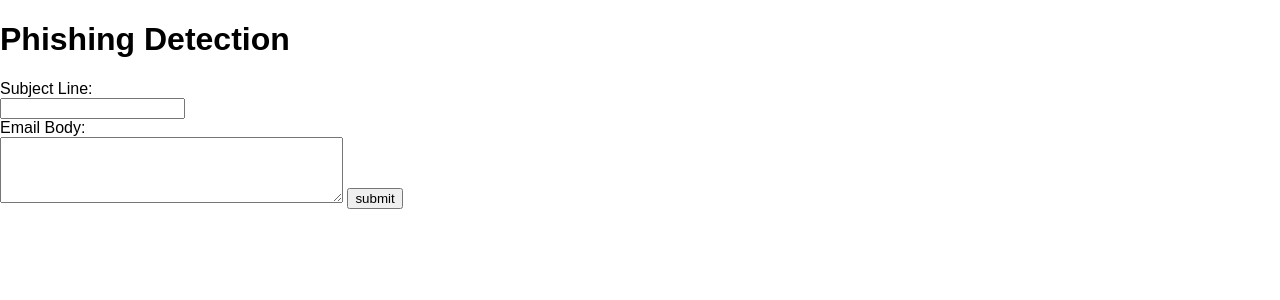
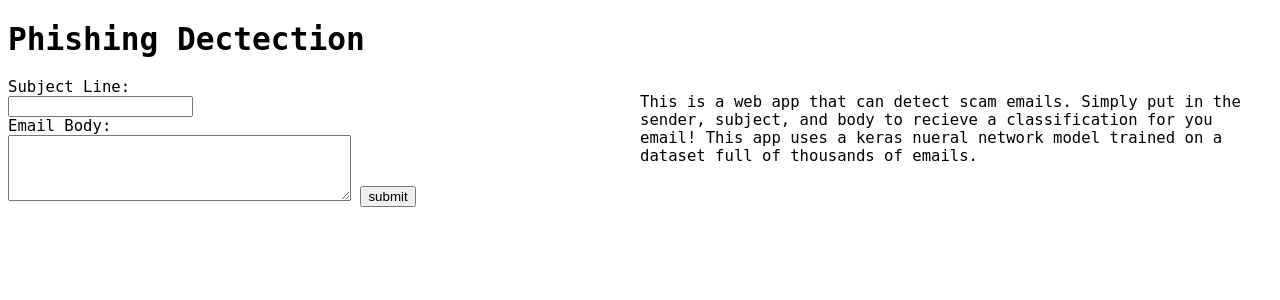
Before and after one commit to tenochca/phishing_detection_app, a Flask app: page / in a window 1280 px wide. Shown: the top 300 px of the page. Run offline with Flask 3, Linux system fonts and the light colour scheme; parts of the project's set-up code (start-up, migrations or seed data) failed here and were passed over.

Commit message:
some style changes -- added divs updated font

```diff
--- a/static/css/main.css
+++ b/static/css/main.css
@@ -1,4 +1,10 @@
 body {
-    margin: 0;
-    font-family: sans-serif;
+    font-size:larger;
+    margin: 20;
+    font-family: monospace;
 }
+
+.grid-container {
+    display: grid;
+    grid-template-columns: 50% 50%;
+}
--- a/templates/index.html
+++ b/templates/index.html
@@ -1,11 +1,15 @@
 {% extends 'base.html' %}
 
 {% block head %}
-<h1>Phishing Detection</h1>
+<div>
+<h1>Phishing Dectection</h1>
+</div>
 {% endblock %}
 
 
 {% block body %}
+<div class="grid-container">
+<div>
 <form action="/" method="POST">
     <label for="sline">Subject Line:</label><br>
     <input type="text" id="sline" name="sline"><br>
@@ -13,4 +17,14 @@
     <textarea id="body" name="body" rows="4" cols="40"></textarea>
     <input type="submit" value="submit">
 </form>
+</div>
+
+<div>
+    <p>
+        This is a web app that can detect scam emails.
+        Simply put in the sender, subject, and body to recieve a classification for you email!
+        This app uses a keras nueral network model trained on a dataset full of thousands of emails.
+    </p>
+</div>
+</div>
 {% endblock %}
```
